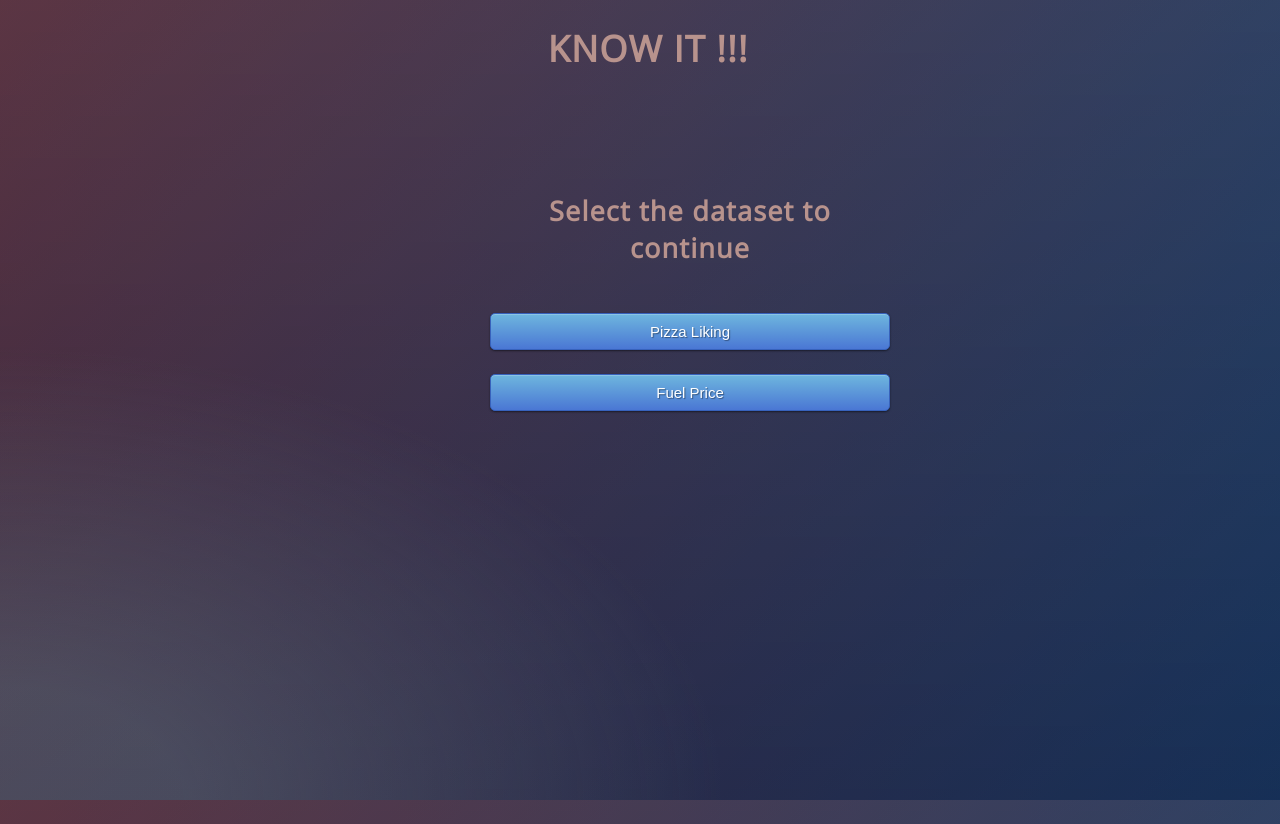
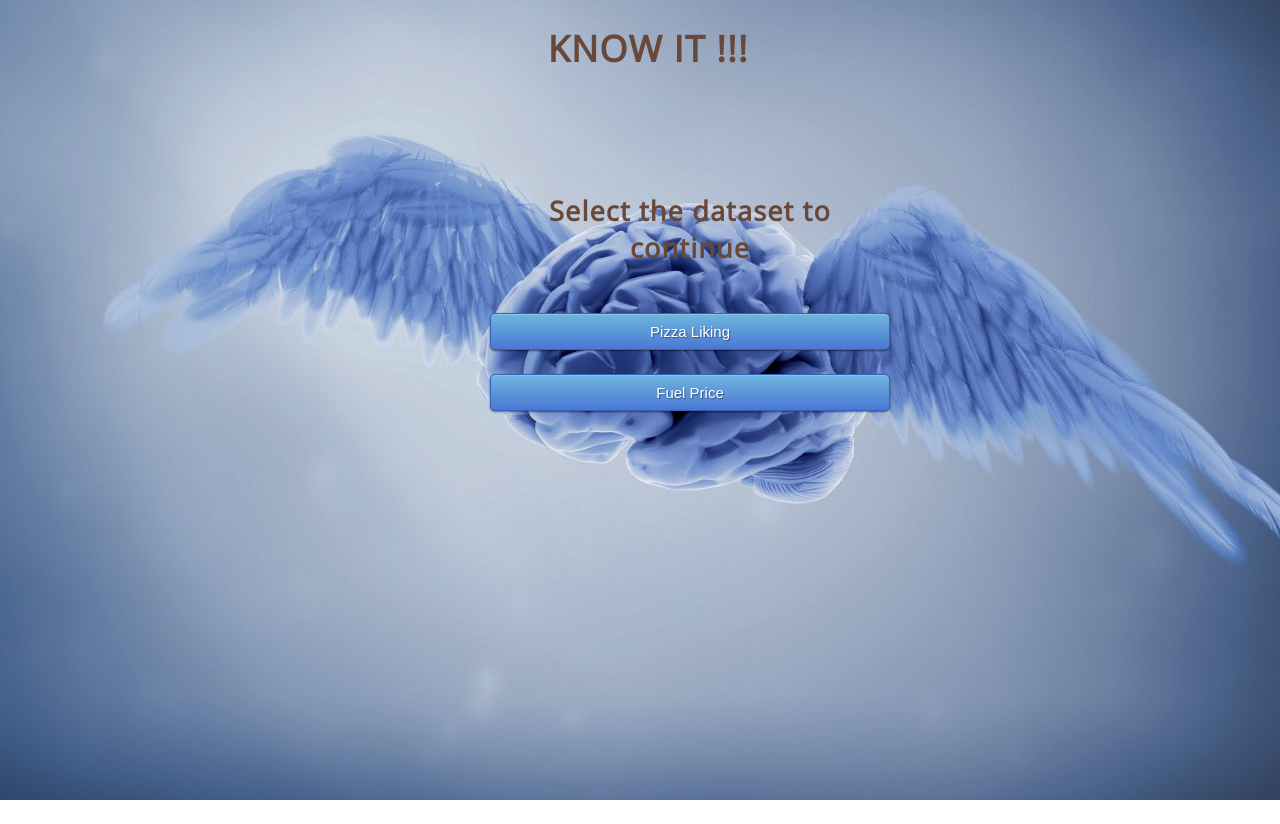
Before and after one commit to Samidurai10/FP_Prediction, a Flask app: page / in a window 1280 px wide. Run offline with Flask 2, Linux system fonts and the light colour scheme; parts of the project's set-up code (start-up, migrations or seed data) failed here and were passed over.

Commit message:
update code

```diff
--- a/static/css/stylef.css
+++ b/static/css/stylef.css
@@ -21,11 +21,13 @@ body {
     height:100%;
     font-family: 'Open Sans', sans-serif;
     background-image: url("fuel.jpg");
+	background-size: cover;
+	background-repeat: no-repeat;
     background-repeat: no-repeat;
     background-attachment: fixed;
     background-position:bottom;
     background-color: #fc5536;
-    color: #e6e0df;
+    color: #e2d9d9;
     font-size: 18px;
     text-align:center;
     letter-spacing:1.2px;
--- a/static/css/styleindex.css
+++ b/static/css/styleindex.css
@@ -17,18 +17,23 @@ body {
 	width: 100%;
 	height:100%;
 	font-family: 'Open Sans', sans-serif;
-	background:  #F00F2D;
-	color: #b8938d;
+	background: #F00F2D;
+	color: #684838;
 	font-size: 18px;
 	text-align:center;
 	letter-spacing:1.2px;
-	background: -moz-radial-gradient(0% 100%, ellipse cover, rgba(104,128,138,.4) 10%,rgba(138,114,76,0) 40%),-moz-linear-gradient(top,  rgba(57,173,219,.25) 0%, rgba(42,60,87,.4) 100%), -moz-linear-gradient(-45deg,  #670d10 0%, #092756 100%);
-	background: -webkit-radial-gradient(0% 100%, ellipse cover, rgba(104,128,138,.4) 10%,rgba(138,114,76,0) 40%), -webkit-linear-gradient(top,  rgba(57,173,219,.25) 0%,rgba(42,60,87,.4) 100%), -webkit-linear-gradient(-45deg,  #670d10 0%,#092756 100%);
-	background: -o-radial-gradient(0% 100%, ellipse cover, rgba(104,128,138,.4) 10%,rgba(138,114,76,0) 40%), -o-linear-gradient(top,  rgba(57,173,219,.25) 0%,rgba(42,60,87,.4) 100%), -o-linear-gradient(-45deg,  #670d10 0%,#092756 100%);
+	background: -moz-radial-gradient(0% 100%, ellipse cover, rgba(104,128,138,.4) 10%,rgba(138,114,76,0) 40%),-moz-linear-gradient(top,  rgba(57,173,219,.25) 0%, rgba(42,60,87,.4) 100%), -moz-linear-gradient(-45deg,  #670d10 0%, #0a2855 100%);
+	background: -webkit-radial-gradient(0% 100%, ellipse cover, rgba(104,128,138,.4) 10%,rgba(138,114,76,0) 40%), -webkit-linear-gradient(top,  rgba(57,173,219,.25) 0%,rgba(42,60,87,.4) 100%), -webkit-linear-gradient(-45deg,  #670d10 0%,#0a275e 100%);
+	background: -o-radial-gradient(0% 100%, ellipse cover, rgba(104,128,138,.4) 10%,rgba(138,114,76,0) 40%), -o-linear-gradient(top,  rgba(57,173,219,.25) 0%,rgba(42,60,87,.4) 100%), -o-linear-gradient(-45deg,  #670d10 0%,#06255c 100%);
 	background: -ms-radial-gradient(0% 100%, ellipse cover, rgba(104,128,138,.4) 10%,rgba(138,114,76,0) 40%), -ms-linear-gradient(top,  rgba(57,173,219,.25) 0%,rgba(42,60,87,.4) 100%), -ms-linear-gradient(-45deg,  #670d10 0%,#092756 100%);
 	background: -webkit-radial-gradient(0% 100%, ellipse cover, rgba(104,128,138,.4) 10%,rgba(138,114,76,0) 40%), linear-gradient(to bottom,  rgba(57,173,219,.25) 0%,rgba(42,60,87,.4) 100%), linear-gradient(135deg,  #670d10 0%,#092756 100%);
 	filter: progid:DXImageTransform.Microsoft.gradient( startColorstr='#3E1D6D', endColorstr='#092756',GradientType=1 );
 
+}
+body{
+	background-image: url("image.jpg");
+	background-size: cover;
+	background-repeat: no-repeat;
 }
 .login {
 	position: absolute;
--- a/static/css/stylep.css
+++ b/static/css/stylep.css
@@ -23,7 +23,7 @@ body {
     font-family: 'Open Sans', sans-serif;
     background-image: url("pizza.jpg");
     background-repeat: no-repeat;
-    background-color: #03045e;
+    background-color: #be8282;
     color: #90e0ef;
     font-size: 18px;
     text-align:center;
--- a/templates/resultp.html
+++ b/templates/resultp.html
@@ -11,7 +11,7 @@
 </head>
 
 <body>
-    <h1>Eat & Enjoy !!!</h1>
+    <h1 style=margin-left:950px;><b></b>Eat & Enjoy !!!</b></h1>
     <div class="login">
         <h2>Pizza Liking Prediction</h2>
         <br>
```
Also changed, not shown: static/css/image.jpg (added), static/css/pizza.jpg.
